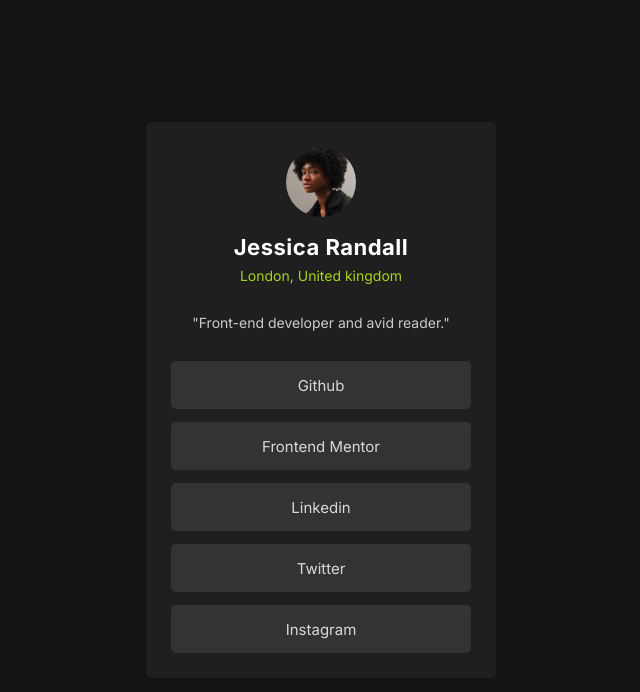
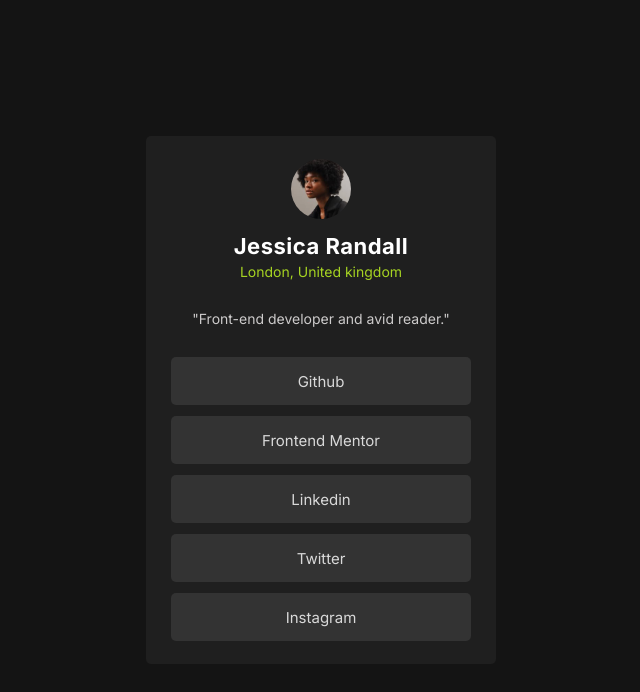
Before and after one commit to CyPhEr420/social-links-profile-main, a plain HTML site: page index.html in a window 1280 px wide. Shown: the whole page, without its empty margins (319-959 px from the left). Drawn offline with Linux system fonts and the light colour scheme; files whose address does not match are found by name.

Commit message:
size change

```diff
--- a/style.css
+++ b/style.css
@@ -35,7 +35,7 @@ a {
 
 .profile-card {
   background-color: hsl(0, 0%, 12%);
-  padding: 2.5rem;
+  padding: 2.3rem 2.5rem;
   border-radius: 5px;
   width: 35rem;
 }
@@ -44,13 +44,13 @@ a {
   display: flex;
   align-items: center;
   flex-direction: column;
-  gap: 0.7rem;
+  gap: 0.4rem;
   min-width: 90%;
 }
 
 .user-img-container {
-  width: 7rem;
-  height: 7rem;
+  width: 6rem;
+  height: 6rem;
   margin-bottom: 1rem;
 }
 
@@ -88,7 +88,7 @@ a {
   width: 100%;
   display: flex;
   flex-direction: column;
-  gap: 1.3rem;
+  gap: 1.1rem;
 }
 
 .link {
```
